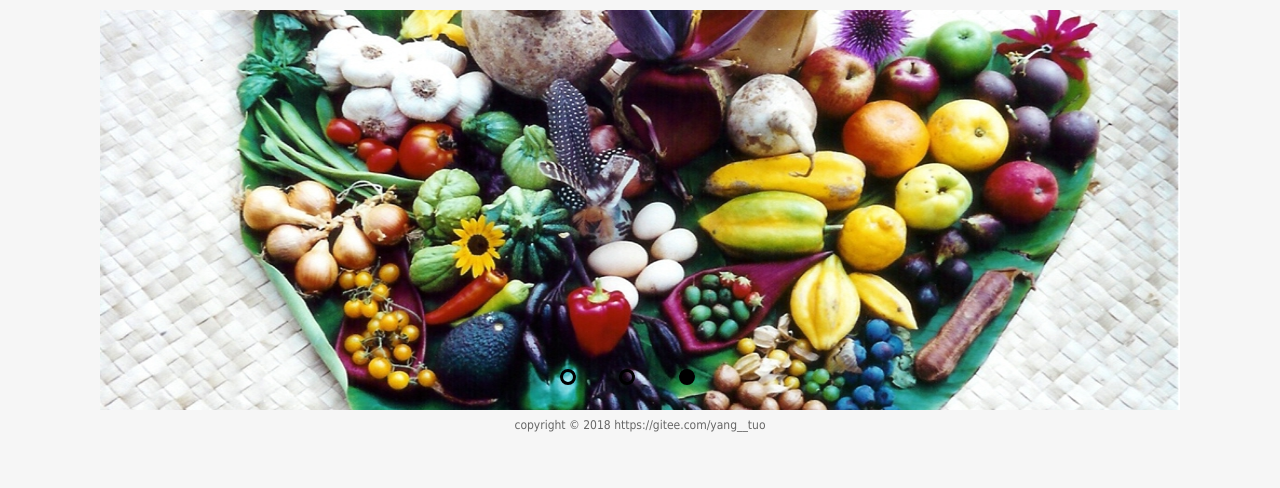
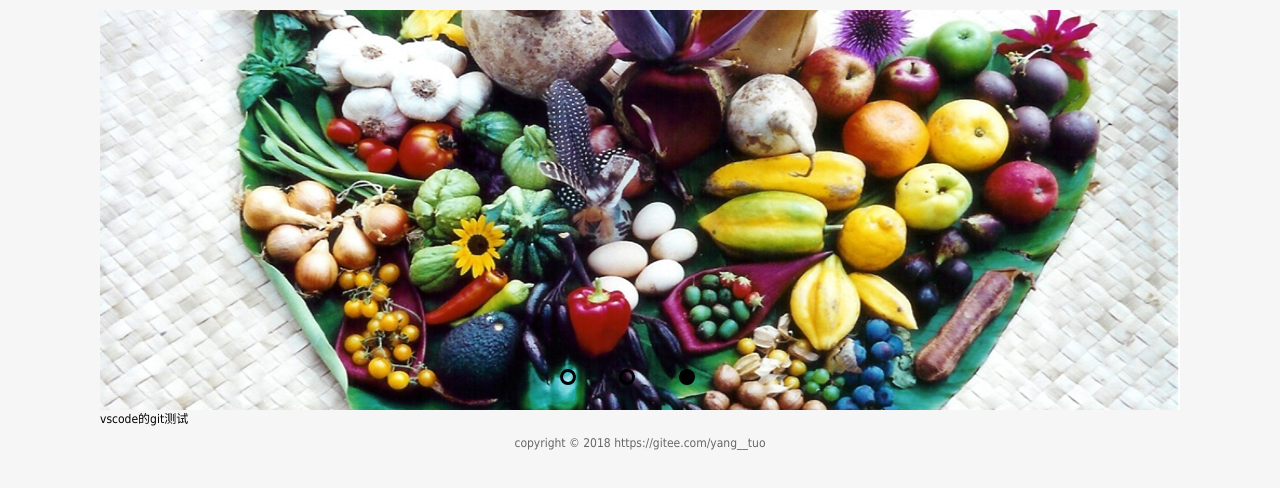
Before and after one commit to PeterYang0/graduationProject, a React app: page src/views/index.html in a window 1280 px wide. Shown: the part 134-622 px from the top of the page. Built offline with nearby package versions, Linux system fonts and the light colour scheme.

Commit message:
测试vscode的git

```diff
--- a/src/views/index.html
+++ b/src/views/index.html
@@ -24,7 +24,7 @@
 		</div>
 	</div>
 	<div class="w">
-
+		vscode的git测试
 	</div>
 	<%= require('html-loader!./layout/footer.html')  %>
 </body>
```
